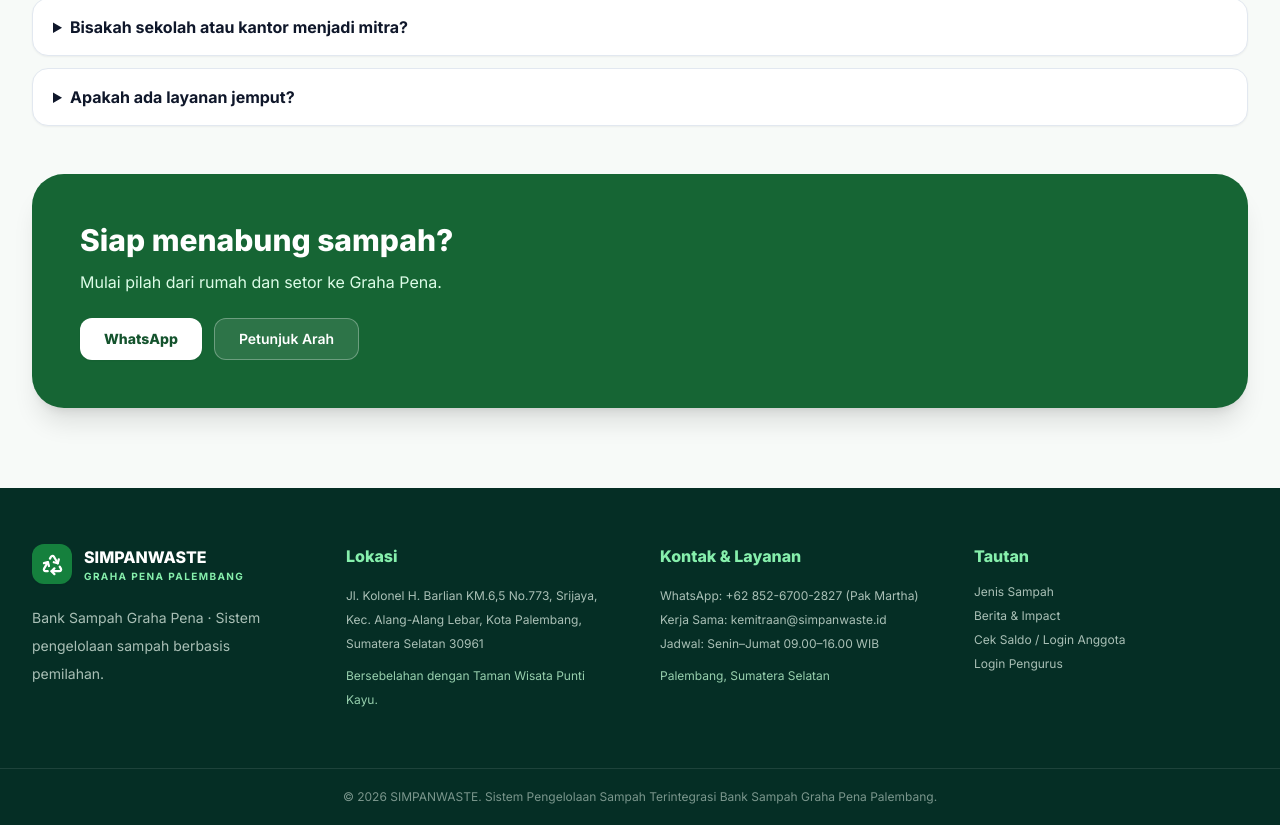
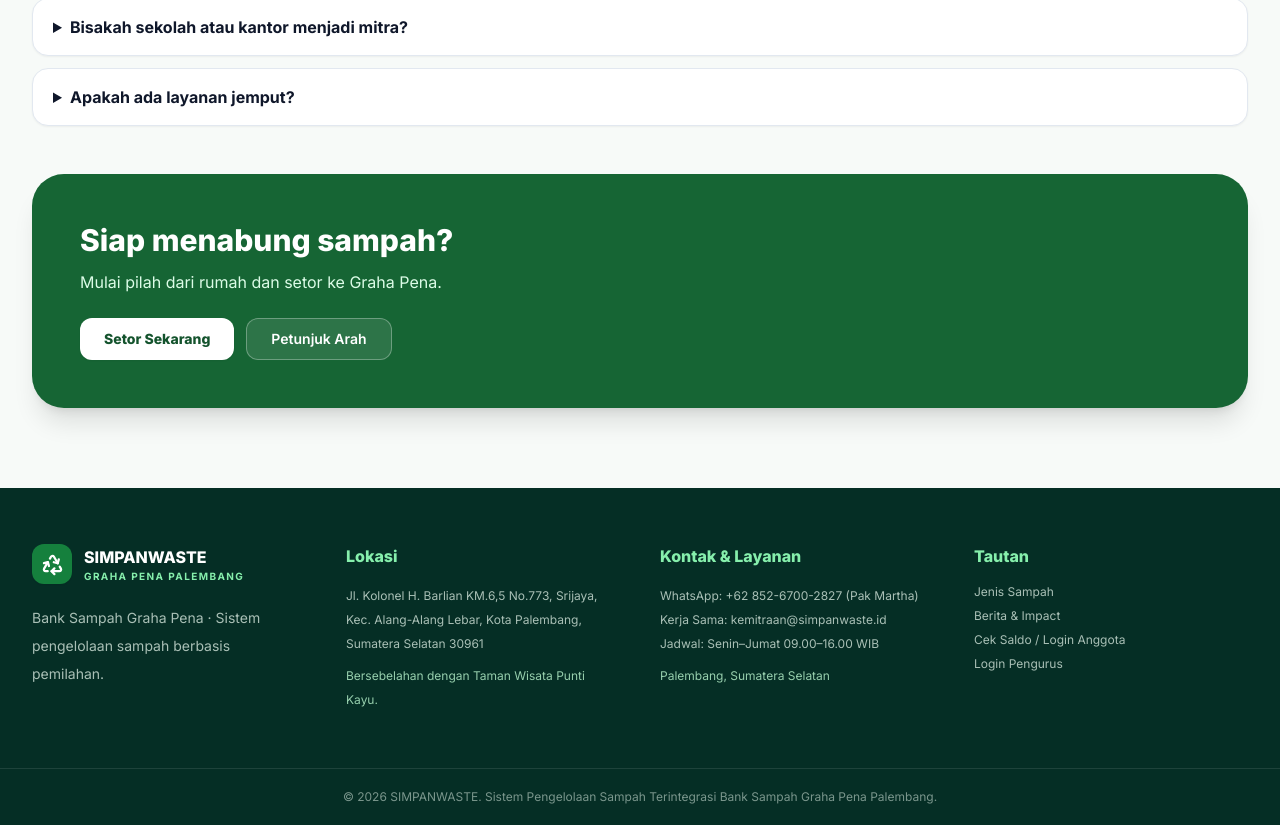
Before and after one commit to Mfkr07/SIMPANWASTE, a Next.js app: page /about-us in a window 1280 px wide. Shown: the part 1746-2571 px from the top of the page. Built offline with nearby package versions, Linux system fonts and the light colour scheme.

Commit message:
feat(about-us): ubah tombol WhatsApp menjadi Setor Sekarang yang mengarah ke register

```diff
--- a/src/app/about-us/page.tsx
+++ b/src/app/about-us/page.tsx
@@ -17,10 +17,6 @@ import {
 export default function AboutUsPage() {
   const openCooperationAlert = () => {
     alert("Kontak kerja sama belum tersedia. Silakan lengkapi data kontak.");
-  };
-
-  const openWhatsAppAlert = () => {
-    alert("Nomor WhatsApp utama belum tersedia.");
   };
 
   return (
@@ -198,13 +194,12 @@ export default function AboutUsPage() {
               <h2 className="text-3xl font-extrabold">Siap menabung sampah?</h2>
               <p className="mt-3 text-green-100">Mulai pilah dari rumah dan setor ke Graha Pena.</p>
               <div className="mt-6 flex flex-col gap-3 sm:flex-row">
-                <button
-                  type="button"
-                  onClick={openWhatsAppAlert}
+                <Link
+                  href="/register"
                   className="inline-flex min-h-10 items-center justify-center rounded-xl bg-white px-6 py-2.5 text-sm font-extrabold text-green-900 shadow-sm hover:bg-green-50 transition active:scale-[.98]"
                 >
-                  WhatsApp
-                </button>
+                  Setor Sekarang
+                </Link>
                 <Link
                   href="/alur-penyetoran"
                   className="inline-flex min-h-10 items-center justify-center rounded-xl border border-white/30 bg-white/10 px-6 py-2.5 text-sm font-semibold text-white hover:bg-white/20 transition active:scale-[.98]"
```
Also changed, not shown: src/app/warga/riwayat/page.tsx (+3 -6 lines).
